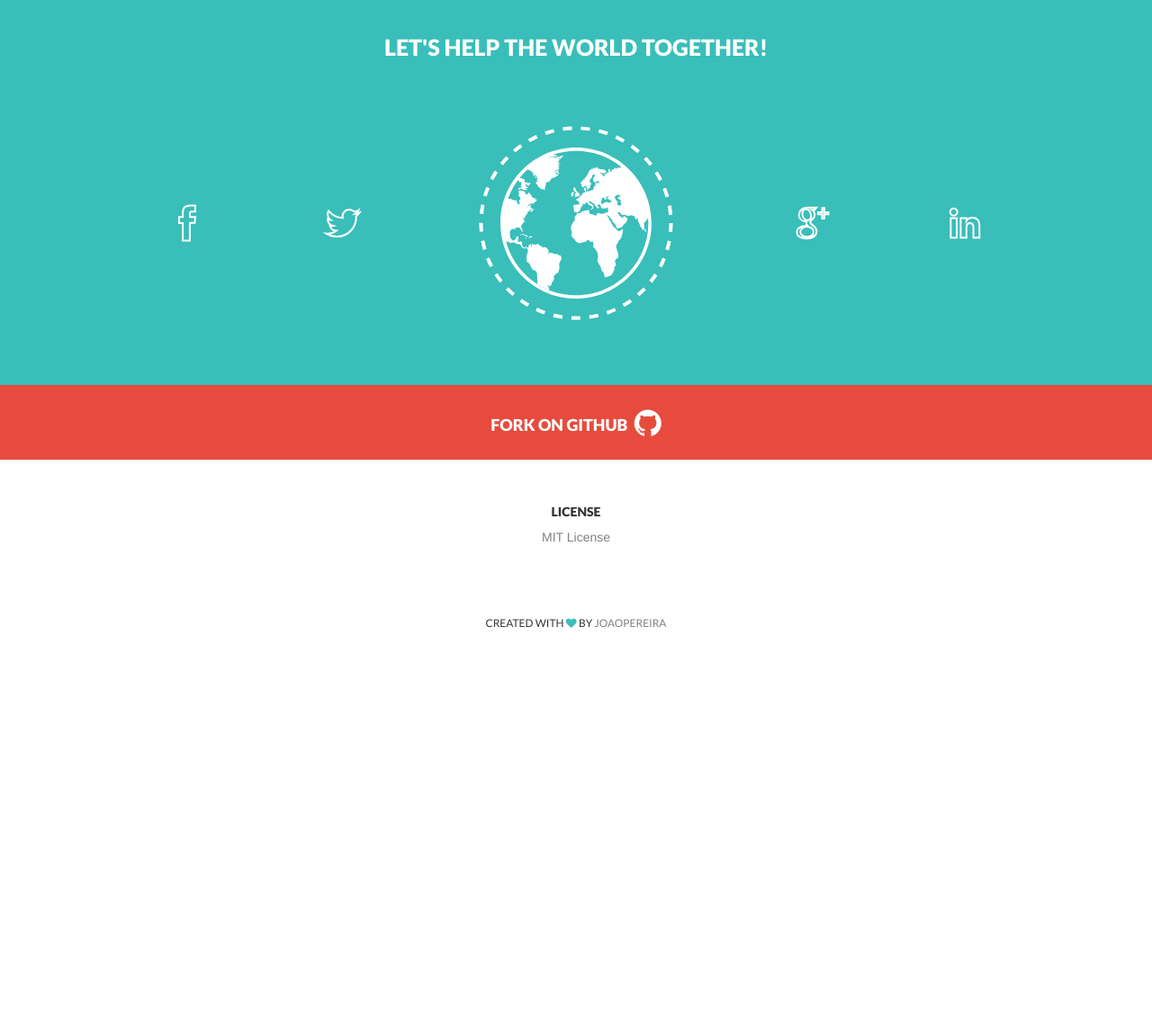
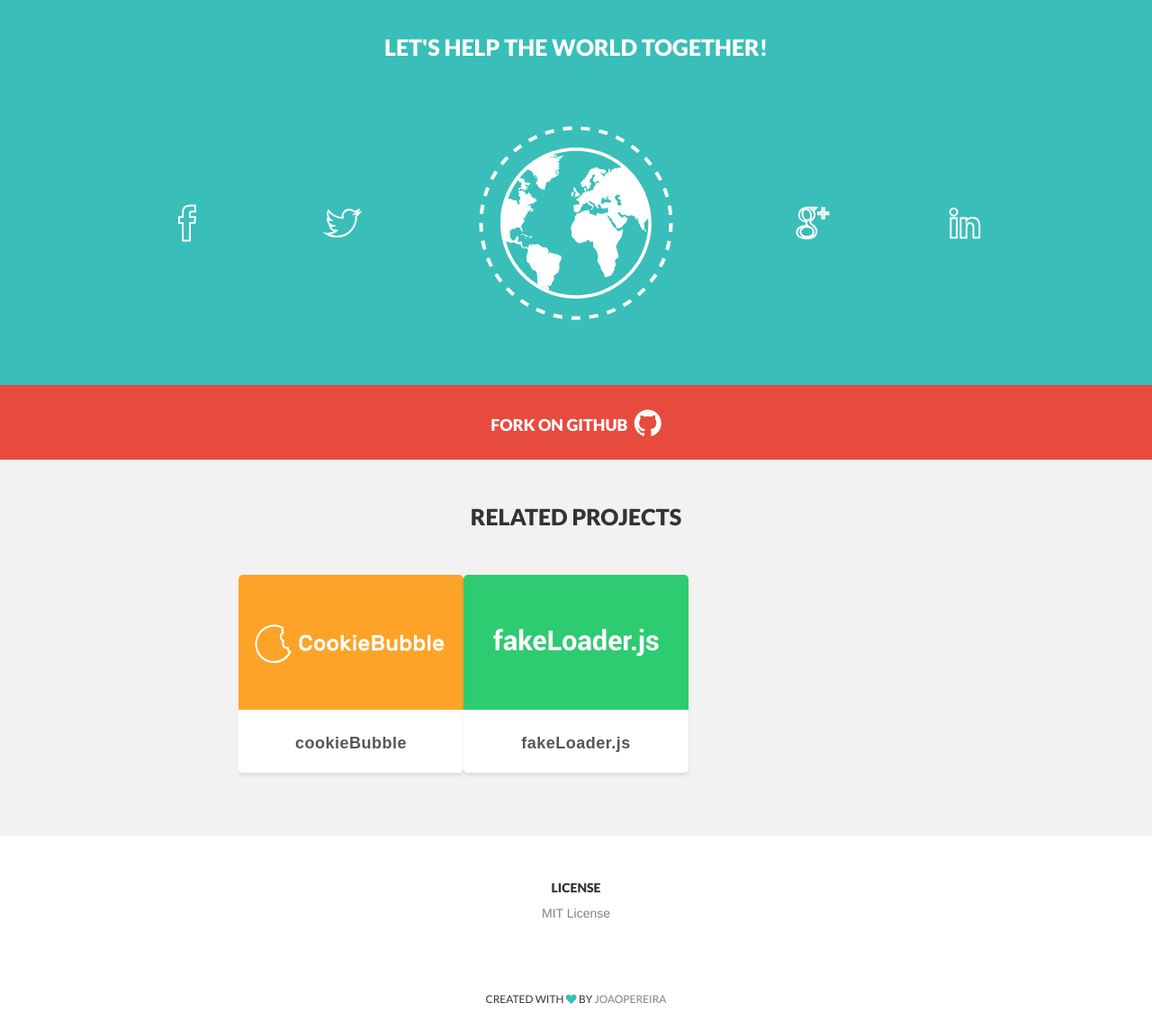
Before and after one commit to joaopereirawd/animatedModal.js, a PHP site: page / in a window 1280 px wide. Shown: the part 2551-3696 px from the top of the page at 90% size. Before the commit the page ends 3249 px from the top, so only its background shows below. Run offline with PHP 8.4, Linux system fonts and the light colour scheme; some libraries are stand-ins or nearby versions.

Commit message:
add: related projects

```diff
--- a/css/main.css
+++ b/css/main.css
@@ -1,6 +1,7 @@
 /************************************
  * Unnecessary for plugin work
 ************************************/
+@import '../modules/slick/css/slider.css';
 h1,
 h2,
 h3,
@@ -553,4 +554,3 @@ div#col-icons {
 	  display: block;
 	  width: 100%;
 	}
-  }
--- a/index.html
+++ b/index.html
@@ -14,6 +14,7 @@
         <meta name="twitter:title" content="animatedModal.js">
         <meta name="twitter:description" content="animatedModal.js is a jQuery plugin to create a fullscreen modal with CSS3 transitions. You can use the transitions from animate.css or create your own transitions.">
         <meta name="twitter:image:src" content="http://joaopereirawd.github.io/animatedModal.js/img/social-thumb.png">
+
         <!--og api-->
         <meta property="og:title" content="animatedModal.js" />
         <meta property="og:url" content="http://joaopereirawd.github.io/animatedModal.js"/>
@@ -24,6 +25,7 @@
         <link rel="stylesheet" href="css/bootstrap.min.css">
         <link rel="stylesheet" href="css/main.css">
         <link rel="stylesheet" href="css/animate.min.css">
+        <link rel="stylesheet" href="https://cdnjs.cloudflare.com/ajax/libs/slick-carousel/1.9.0/slick.css">
 
         <link href='https://fonts.googleapis.com/css?family=Lato:300,400,700,900' rel='stylesheet' type='text/css'>
         <link href="https://maxcdn.bootstrapcdn.com/font-awesome/4.3.0/css/font-awesome.min.css" rel="stylesheet">
@@ -353,8 +355,9 @@
         </section>
 
         <section id="section-default" bgColor="emerald" style="color:#fff;">
-            <h3>let's help the world together!</h3>
+            <h3>Let's help the world together!</h3>
             <div  class="col-lg-10 col-lg-offset-1">
+
                 <div id="icon-share" class="col-sm-2 col-md-2 col-lg-2 mt text-center">
                     <a href="javascript:window.open('https://www.facebook.com/sharer/sharer.php?u=http://joaopereirawd.github.io/animatedModal.js', '_blank', 'width=600,height=500');void(0);">
                         <img class="wow animated zoomIn" data-wow-delay="300ms" src="img/icon_facebook.svg" onmouseover="this.src='img/icon_facebook_hover.svg'" onmouseout="this.src='img/icon_facebook.svg'">
@@ -387,6 +390,29 @@
         <section id="section-button" bgColor="alazarin" style="color:#fff;">
             <a style="color:#fff" href="https://github.com/joaopereirawd/animatedModal.js"><button class="btn btn-lg btn-white">FORK ON GITHUB <i class="fa fa-github"></i></button></a>
         </section>
+
+
+        <section class="section-related-projects">
+            <div class="carousel-wrapper">
+                    <h3>Related Projects</h3>
+                    <div class="rp-carousel">
+                        <div class="rp-item">
+                            <a target="_blank" href="https://cookiebubble.netlify.com/">
+                                <div class="rp-img" style="background-image:url('modules/slick/img/p1.jpg');"></div>
+                                <div class="rp-caption">cookieBubble</div>
+                            </a>
+                        </div>
+                        <div class="rp-item">
+                            <a target="_blank" href="https://joaopereirawd.github.io/fakeLoader.js/">
+                                <div class="rp-img" style="background-image:url('modules/slick/img/p2.jpg');"></div>
+                                <div class="rp-caption">fakeLoader.js</div>
+                            </a>
+                        </div>
+                    </div>
+            </div>
+        </section>
+
+
 
         <footer id="footer" bgColor="white" >
             <div class="container text-center mt mb">
@@ -466,6 +492,7 @@
         </div>
 
         <script src="https://ajax.googleapis.com/ajax/libs/jquery/1.11.1/jquery.min.js"></script>
+        <script type="text/javascript" src="https://cdnjs.cloudflare.com/ajax/libs/slick-carousel/1.9.0/slick.min.js"></script>
         <script src="js/plugins.js"></script>
         <script src="js/animatedModal.min.js"></script>
         <script src="js/main.js"></script>
--- a/js/main.js
+++ b/js/main.js
@@ -340,3 +340,35 @@ $(document).ready(function() {
         );
         wow.init();
 });
+
+
+/*=========================================
+ * Related Projects
+=========================================*/
+$(document).ready(function () {
+  $('.rp-carousel').slick({
+    slidesToShow: 2,
+    slidesToScroll: 2,
+    infinite: true,
+    responsive: [
+      {
+        breakpoint: 820,
+        settings: {
+          slidesToShow: 2,
+          slidesToScroll: 2,
+          dots:true,
+          arrows:false
+        }
+      },
+      {
+        breakpoint: 543,
+        settings: {
+          slidesToShow: 1,
+          slidesToScroll: 1,
+          dots: true,
+          arrows: false
+        }
+      }
+    ]
+  });
+});
--- /dev/null
+++ b/modules/slick/css/slider.css
@@ -0,0 +1,140 @@
+section.section-related-projects {
+		position:relative;
+		width:100%;
+		min-height:100px;
+		padding:50px 0px;
+		float:left;
+		text-align:center;
+		overflow:hidden;
+		background:#f2f2f2;
+}
+
+section.section-related-projects h3 {
+	margin-bottom:30px;
+}
+
+section.section-related-projects .carousel-wrapper {
+		position: relative;
+		width:100%;
+		max-width:750px;
+		margin:0px auto;
+}
+
+/* rp item */
+section.section-related-projects .carousel-wrapper .rp-item {
+	position:relative;
+	max-width:250px;
+	background:#fff;
+	min-height:200px;
+	border-radius:5px;
+	overflow:hidden;
+	box-shadow: 0px 3px 5px rgba(0, 0, 0, 0.09);
+    margin: 20px 0px;
+    transition:all .5s;
+}
+
+section.section-related-projects .carousel-wrapper .rp-item:hover  {
+    transform: translateY(-10px);
+    box-shadow: 0px 10px 10px rgba(0, 0, 0, 0.09);
+}
+
+section.section-related-projects .carousel-wrapper .rp-item a:hover > .rp-caption {
+    color:#E74B3D;
+}
+
+section.section-related-projects .carousel-wrapper .rp-item .rp-img{
+		position:relative;
+		width:100%;
+		display:inline-block;
+		background-color:#eee;
+		min-height:150px;
+		background-repeat:no-repeat;
+		background-position:center center;
+		background-size:cover;
+}
+
+
+section.section-related-projects .carousel-wrapper .rp-item .rp-caption{
+		position: relative;
+    width: 100%;
+    display: inline-block;
+    padding: 20px 0px;
+    font-size: 18px;
+    font-family: sans-serif;
+    font-weight: 800;
+    color: #565656;
+		letter-spacing: .5px;
+}
+
+section.section-related-projects .slick-prev {
+    position: absolute;
+    top: 50%;
+    display: block;
+		font-size: 0px;
+    -webkit-transform: translate(0,-50%);
+    -ms-transform: translate(0,-50%);
+    transform: translate(0,-50%);
+		left:0px;
+		z-index:999;
+		background-color: #E74B3D;
+		border:none;
+    border-radius: 60px;
+    width: 40px;
+		height: 40px;
+		background-image:url('../img/slick-arrow-left-white.svg');
+		background-repeat: no-repeat;
+		background-position:center center;
+}
+
+section.section-related-projects .slick-next {
+    position: absolute;
+    top: 50%;
+    display: block;
+		font-size: 0px;
+		background-color: #E74B3D;
+		border:none;
+    -webkit-transform: translate(0,-50%);
+    -ms-transform: translate(0,-50%);
+    transform: translate(0,-50%);
+		right:0px;
+    border-radius: 50px;
+    width: 40px;
+		height: 40px;
+		background-image:url('../img/slick-arrow-right-white.svg');
+		background-repeat: no-repeat;
+		background-position:center center;
+}
+
+
+section.section-related-projects ul.slick-dots {
+    position: relative;
+    width: 100%;
+    bottom: 0px;
+    text-align: center;
+    margin: 0px;
+    padding: 0px;
+    margin-bottom: 0px;
+}
+
+section.section-related-projects ul.slick-dots li {
+	list-style: none;
+    display: inline-block;
+    margin: 0px 5px;
+    cursor: pointer;
+}
+
+section.section-related-projects ul.slick-dots li button {
+		width: 15px;
+    height: 15px;
+    border-radius: 50%;
+    text-indent: -9999999999999px;
+    cursor: pointer;
+    background-color: #9e9b93;
+		transition: all .2s;
+		padding:0px;
+		border:none;
+}
+
+section.section-related-projects ul.slick-dots li.slick-active button {
+	background-color:#E74B3D;
+}
```
Also changed, not shown: modules/slick/img/p1.jpg (added), modules/slick/img/p2.jpg (added), modules/slick/img/slick-arrow-left-white.svg (added), modules/slick/img/slick-arrow-right-white.svg (added).
